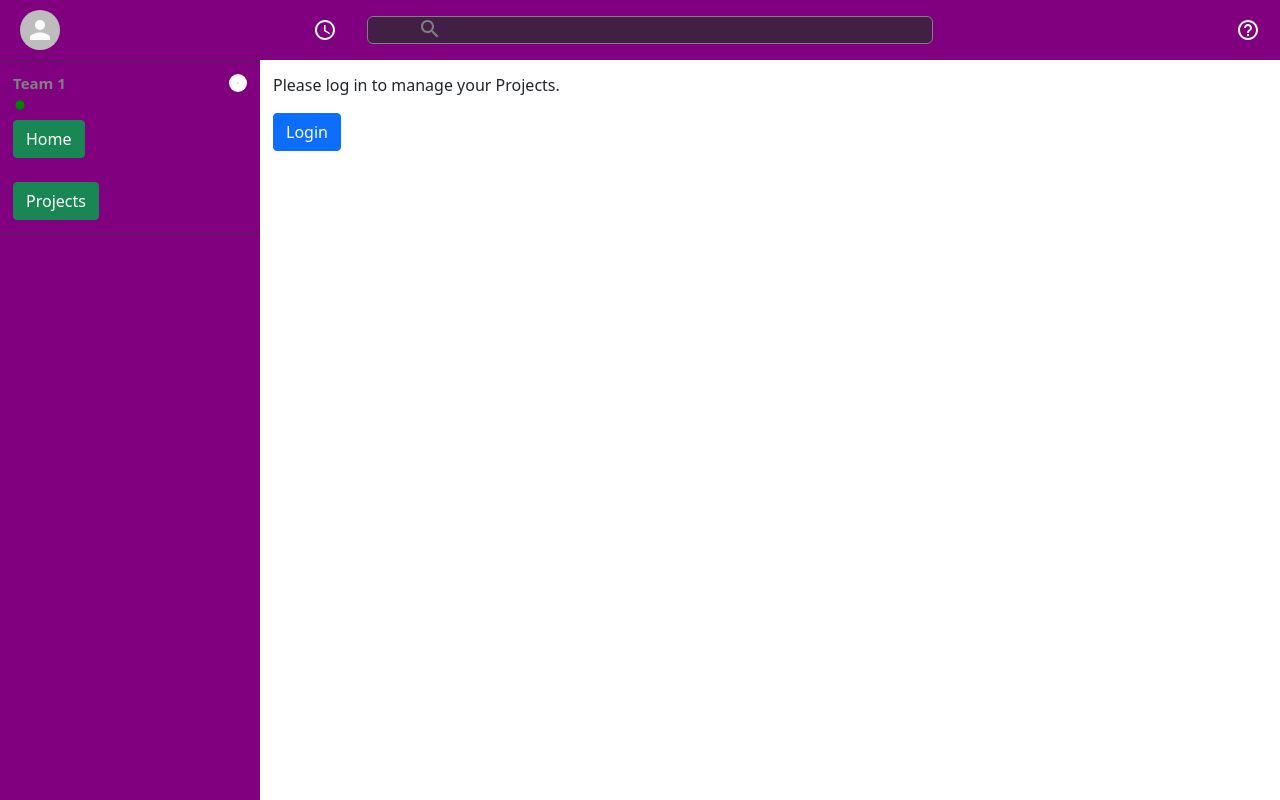
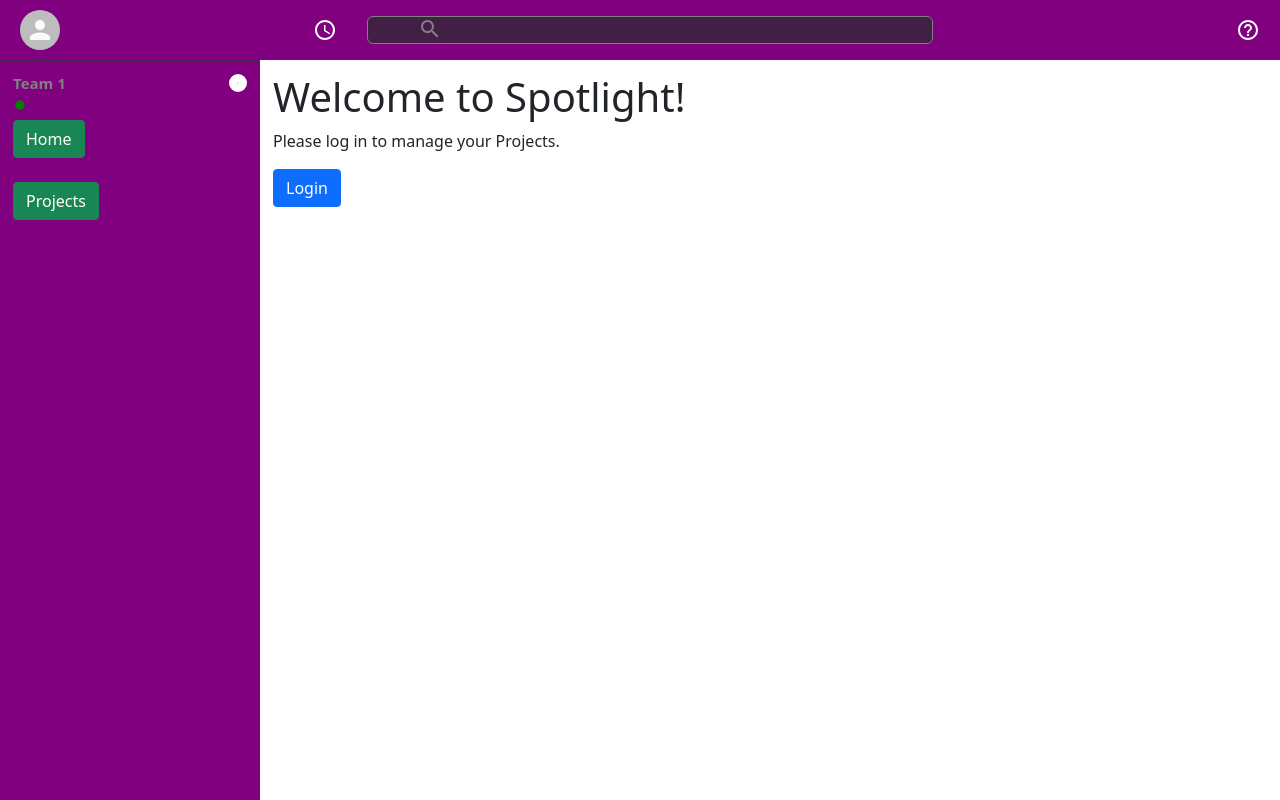
Before and after one commit to alex-cormier/BU-CS473-Team1, a React (Create React App) app in the folder frontend/: page / in a window 1280 px wide. Built offline with nearby package versions, Linux system fonts and the light colour scheme; no server answers.

Commit message:
cleaned out old comments

```diff
--- a/frontend/src/Home.js
+++ b/frontend/src/Home.js
@@ -47,8 +47,11 @@ class Home extends Component {
 
     render() {
         const message = this.state.user ?
-            <h1>Welcome, {this.state.user.name}!</h1> :
-            <p>Please log in to manage your Projects.</p>;
+            <h1>Welcome to Spotlight, {this.state.user.name}!</h1> :
+            <div>
+                <h1>Welcome to Spotlight!</h1>
+                <p>Please log in to manage your Projects.</p>
+            </div>;
 
         const button = this.state.isAuthenticated ?
             <div>
```
